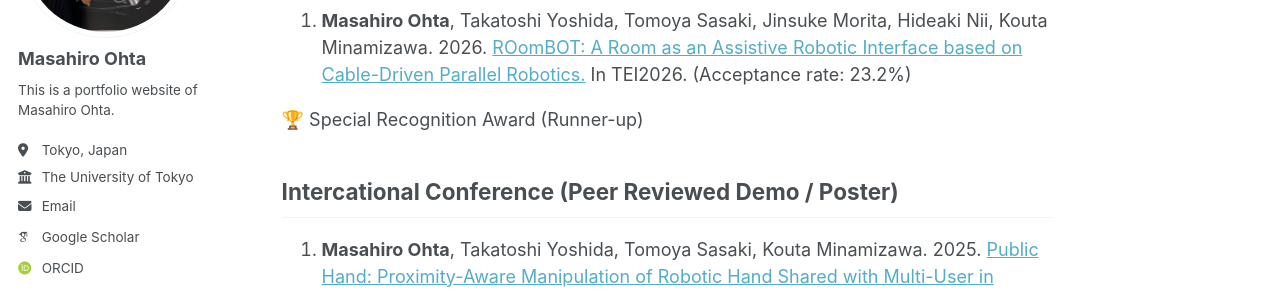
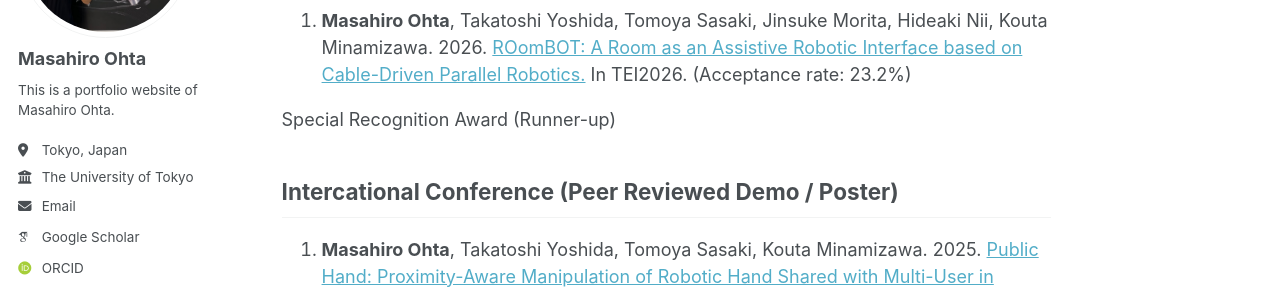
Before and after one commit to masaohta0423/masaohta0423.github.io, a Jekyll site: the page built from _pages/publications.md, in a window 1280 px wide and 1178 px high. Shown: the part 238-528 px from the top of the window. Built offline with Jekyll 4.4.1, drawn with Linux system fonts in a browser that asks for light colours; some web fonts are replaced; a script bundle is joined from its source files by our own code; library files that are not in the unit come from our copies.

```diff
--- a/_pages/publications.md
+++ b/_pages/publications.md
@@ -8,7 +8,7 @@ Intercational Conference (Proceedings)
 -----
 1. **Masahiro Ohta**, Takatoshi Yoshida, Tomoya Sasaki, Jinsuke Morita, Hideaki Nii, Kouta Minamizawa. 2026. [ROomBOT: A Room as an Assistive Robotic Interface based on Cable-Driven Parallel Robotics.](https://dl.acm.org/doi/10.1145/3731459.3773329) In TEI2026. (Acceptance rate: 23.2%)
 
-🏆 Special Recognition Award (Runner-up)
+Special Recognition Award (Runner-up)
 
 
 Intercational Conference (Peer Reviewed Demo / Poster)
```
